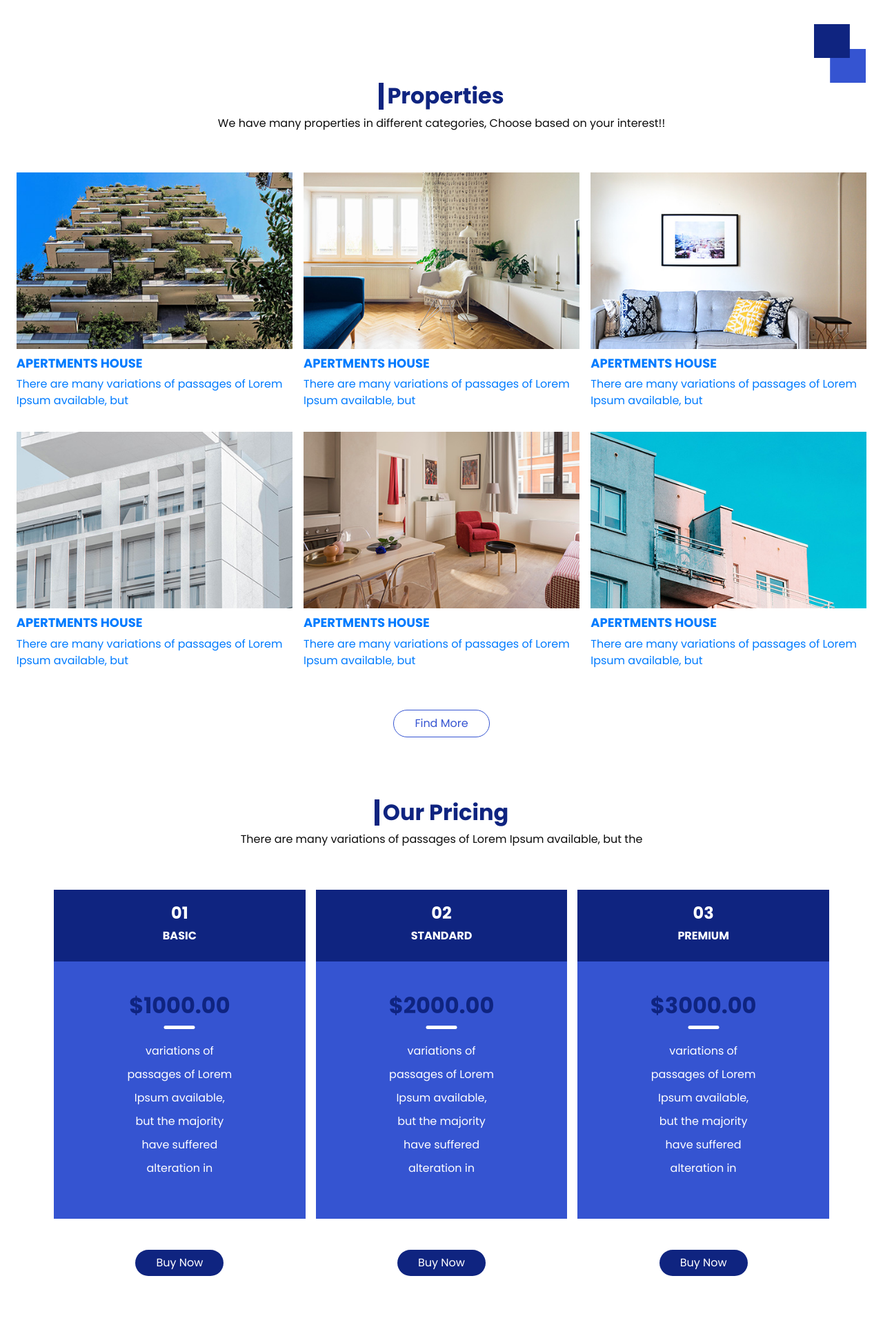
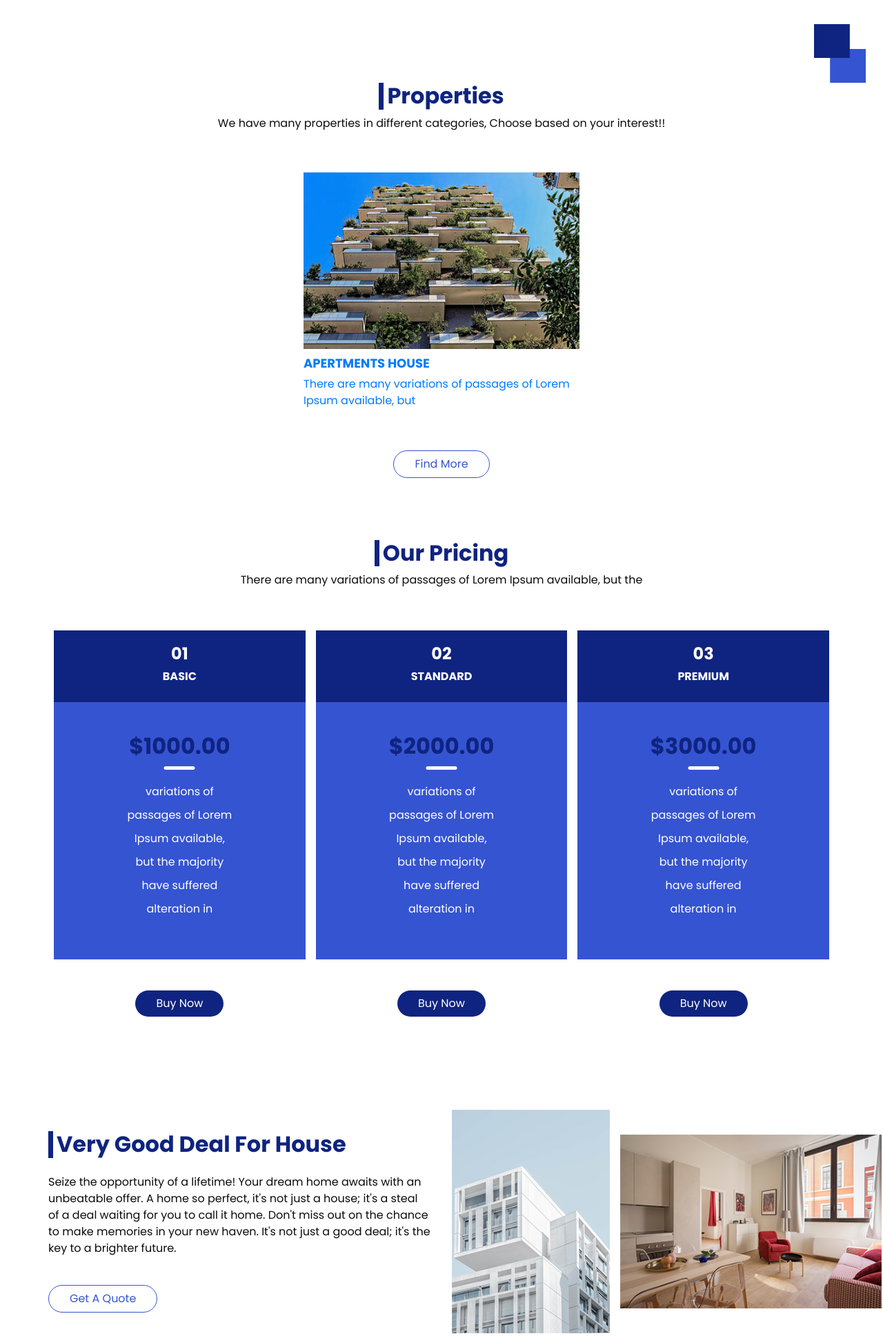
Before and after one commit to Betelhem-Belete/RS, a PHP site: page /RealEstate/ in a window 1280 px wide. Shown: the part 1425-3362 px from the top of the page at 69% size. Run offline with PHP 8.4, Linux system fonts and the light colour scheme; some libraries are stand-ins or nearby versions.

Commit message:
db relation done

```diff
--- a/index.php
+++ b/index.php
@@ -165,6 +165,9 @@
   <!-- end find section -->
 
 
+<?php
+  if(isset($_POST['submitt']))
+?>
   <!-- about section -->
 
   <section class="about_section layout_padding-bottom">
@@ -227,81 +230,6 @@
             </div>
           </a>
         </div>
-        <div class="box">
-        <a href="propertyDetails.php" class="">
-            <div class="img-box">
-              <img src="images/s-2.jpg" alt="">
-            </div>
-            <div class="detail-box">
-              <h6>
-                apertments house
-              </h6>
-              <p>
-                There are many variations of passages of Lorem Ipsum available, but
-              </p>
-            </div>
-</a>
-        </div>
-        <div class="box">
-          <a href="propertyDetails.php" class="">
-            <div class="img-box">
-              <img src="images/s-3.jpg" alt="">
-            </div>
-            <div class="detail-box">
-              <h6>
-                apertments house
-              </h6>
-              <p>
-                There are many variations of passages of Lorem Ipsum available, but
-              </p>
-            </div>
-</a>
-        </div>
-        <div class="box">
-        <a href="propertyDetails.php" class="">
-            <div class="img-box">
-              <img src="images/s-4.jpg" alt="">
-            </div>
-            <div class="detail-box">
-              <h6>
-                apertments house
-              </h6>
-              <p>
-                There are many variations of passages of Lorem Ipsum available, but
-              </p>
-            </div>
-</a>
-        </div>
-        <div class="box">
-          <a href="propertyDetails.php" class="">
-            <div class="img-box">
-              <img src="images/s-5.jpg" alt="">
-            </div>
-            <div class="detail-box">
-              <h6>
-                apertments house
-              </h6>
-              <p>
-                There are many variations of passages of Lorem Ipsum available, but
-              </p>
-            </div>
-</a>
-        </div>
-        <div class="box">
-        <a href="propertyDetails.php" class="">
-
-          <div class="img-box">
-            <img src="images/s-6.jpg" alt="">
-          </div>
-          <div class="detail-box">
-            <h6>
-              apertments house
-            </h6>
-            <p>
-              There are many variations of passages of Lorem Ipsum available, but
-            </p>
-          </div>
-</a>
         </div>
       </div>
       <div class="btn-box">
--- a/search.php
+++ b/search.php
@@ -6,7 +6,6 @@
 
 // Fetch all properties
 $select = mysqli_query($conn, "SELECT * FROM PROPERTY");
-// mysqli_stmt_execute($select);
 // mysqli_stmt_execute($select);
 // $result = mysqli_stmt_get_result($select);
 $property = mysqli_fetch_all($select, MYSQLI_ASSOC);
```
Also changed, not shown: HAYLUDB.db.
